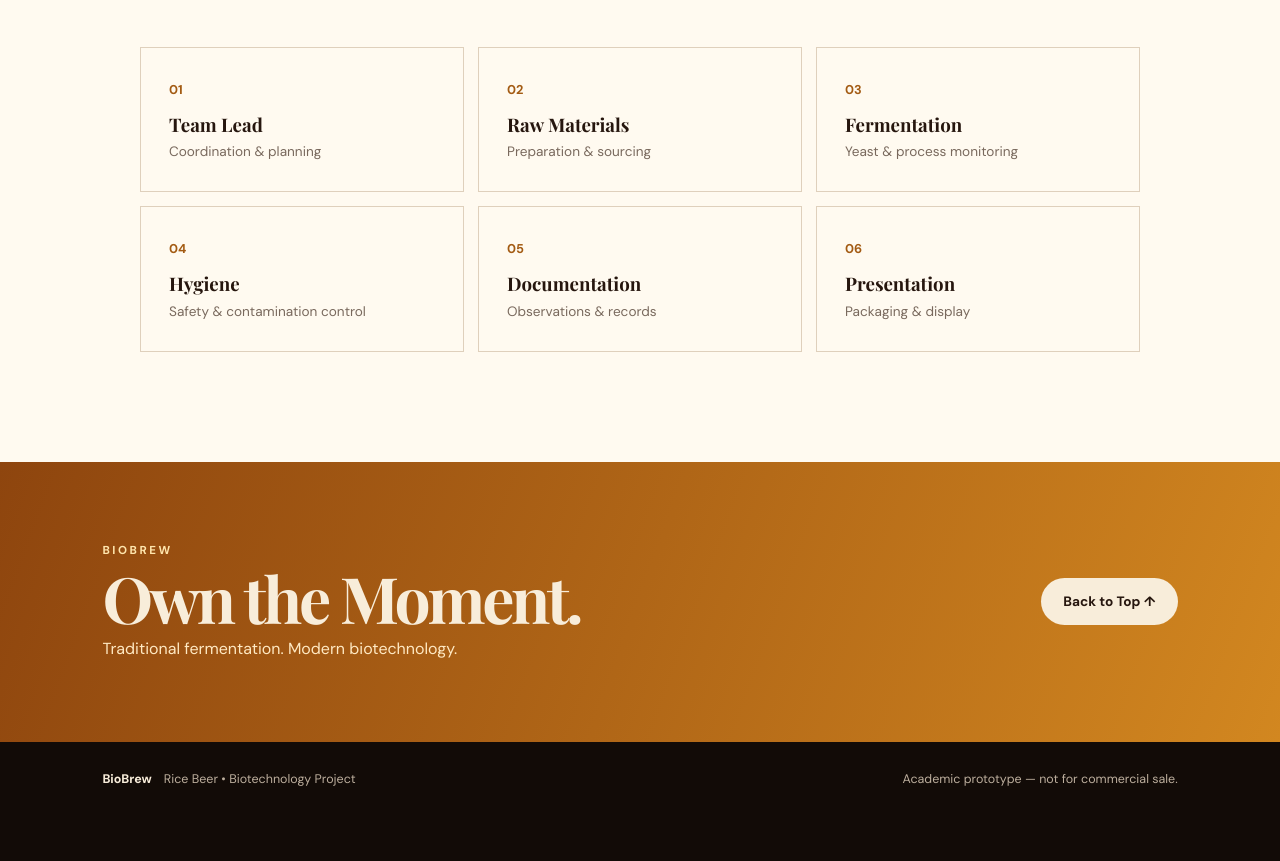
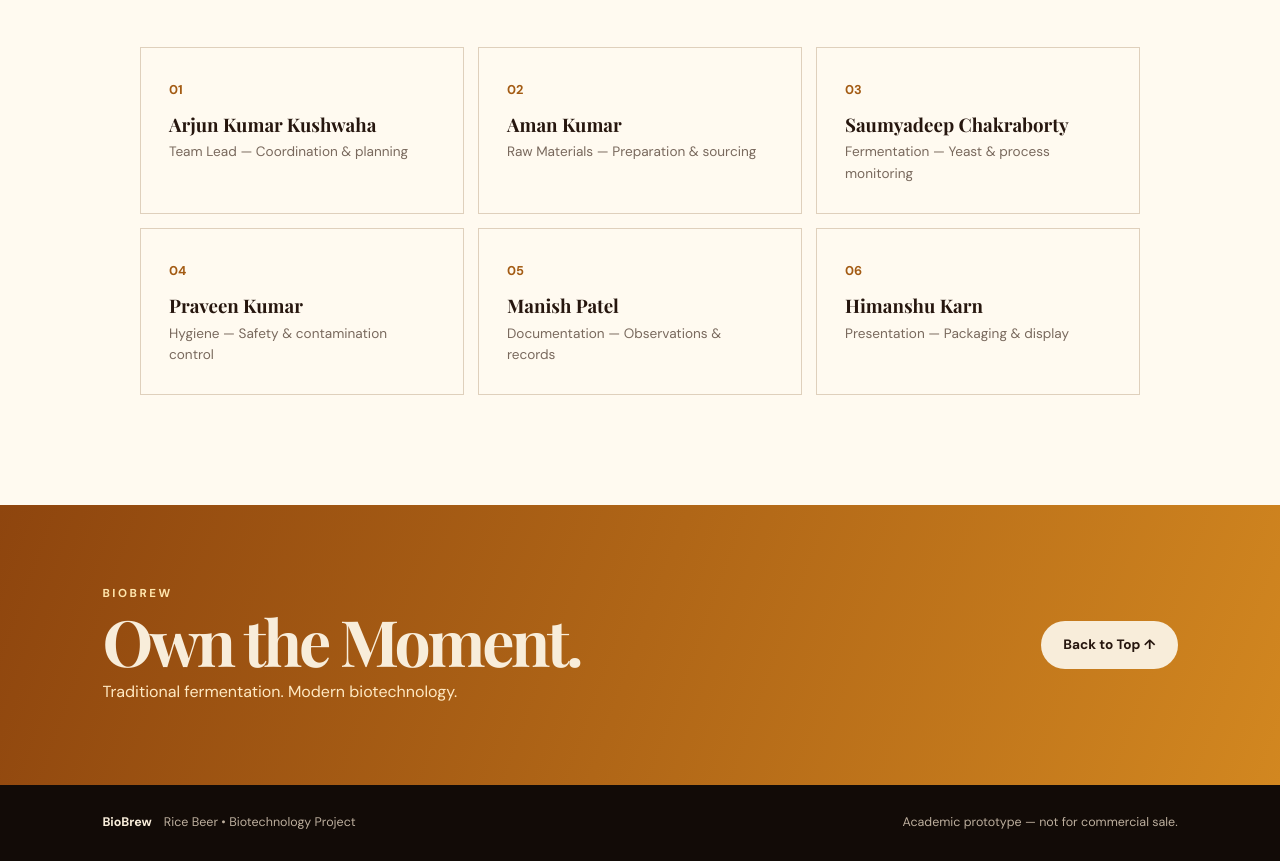
Before and after one commit to ten-ix/BioBrew, a plain HTML site: page index.html in a window 1280 px wide. Shown: the part 3280-4141 px from the top of the page. Before the commit the page ends 4097 px from the top, so only its background shows below. Drawn offline with nearby package versions, Linux system fonts and the light colour scheme.

Commit message:
Update team members in index.html

```diff
--- a/index.html
+++ b/index.html
@@ -177,13 +177,14 @@
       </div>
 
       <div class="team-grid">
-        <div class="team-card"><b>01</b><h3>Team Lead</h3><p>Coordination & planning</p></div>
-        <div class="team-card"><b>02</b><h3>Raw Materials</h3><p>Preparation & sourcing</p></div>
-        <div class="team-card"><b>03</b><h3>Fermentation</h3><p>Yeast & process monitoring</p></div>
-        <div class="team-card"><b>04</b><h3>Hygiene</h3><p>Safety & contamination control</p></div>
-        <div class="team-card"><b>05</b><h3>Documentation</h3><p>Observations & records</p></div>
-        <div class="team-card"><b>06</b><h3>Presentation</h3><p>Packaging & display</p></div>
+        <div class="team-card"><b>01</b><h3>Arjun Kumar Kushwaha</h3><p>Team Lead — Coordination & planning</p></div>
+        <div class="team-card"><b>02</b><h3>Aman Kumar</h3><p>Raw Materials — Preparation & sourcing</p></div>
+        <div class="team-card"><b>03</b><h3>Saumyadeep Chakraborty</h3><p>Fermentation — Yeast & process monitoring</p></div>
+        <div class="team-card"><b>04</b><h3>Praveen Kumar</h3><p>Hygiene — Safety & contamination control</p></div>
+        <div class="team-card"><b>05</b><h3>Manish Patel</h3><p>Documentation — Observations & records</p></div>
+        <div class="team-card"><b>06</b><h3>Himanshu Karn</h3><p>Presentation — Packaging & display</p></div>
       </div>
+
     </section>
 
     <section class="cta">
```
